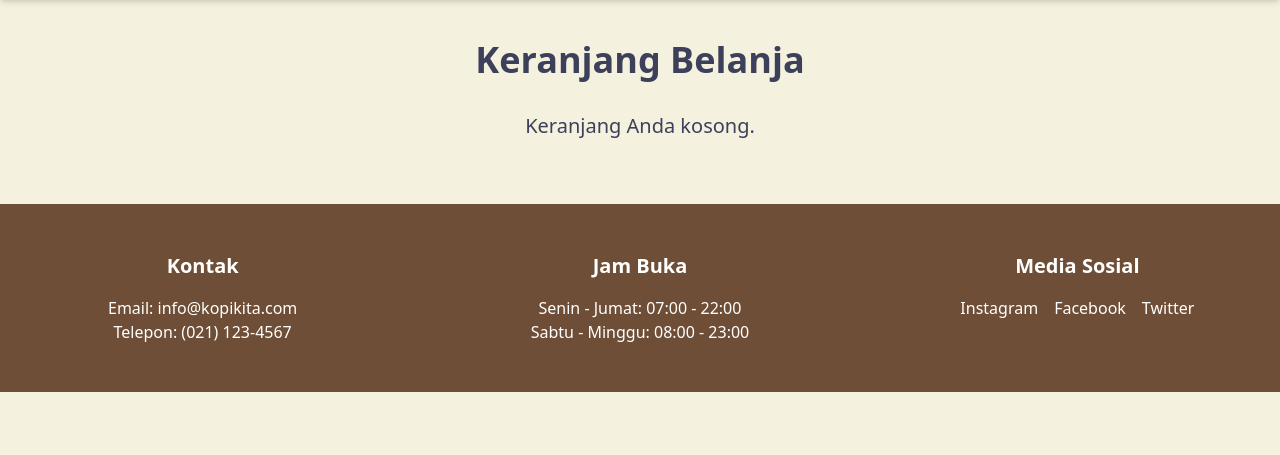
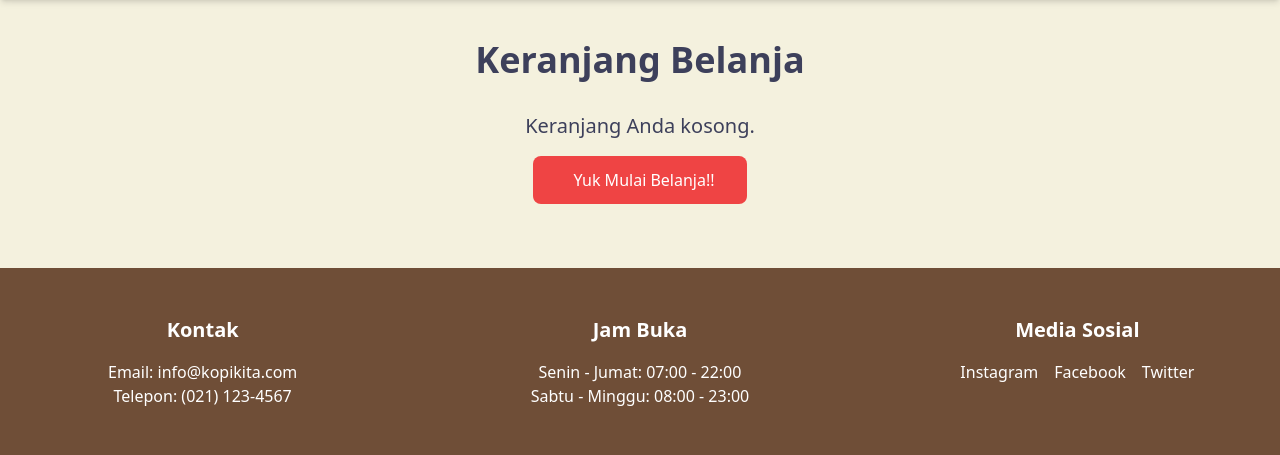
Before and after one commit to mazayansh/cafe-cart-system, a PHP site: page /keranjang.php in a window 1280 px wide. Shown: the part 56-511 px from the top of the page. Run offline with PHP 8.4, Linux system fonts and the light colour scheme; some libraries are stand-ins or nearby versions.

Commit message:
tambah fitur keranjang

```diff
--- a/keranjang.php
+++ b/keranjang.php
@@ -60,27 +60,6 @@ if (isset($_GET['plus'])) {
     <meta name="viewport" content="width=device-width, initial-scale=1.0">
     <title>Keranjang - Kopi Kita</title>
     <script src="https://cdn.tailwindcss.com"></script>
-    <script>
-        // Fungsi untuk toggle tombol minus dan plus
-        document.addEventListener('DOMContentLoaded', function () {
-            const minusButtons = document.querySelectorAll('.minus-btn');
-            const plusButtons = document.querySelectorAll('.plus-btn');
-
-            minusButtons.forEach(function (btn) {
-                const quantity = parseInt(btn.dataset.quantity, 10);
-                if (quantity <= 1) {
-                    btn.style.display = 'none'; // Sembunyikan tombol minus jika jumlah 1
-                }
-            });
-
-            plusButtons.forEach(function (btn) {
-                const quantity = parseInt(btn.dataset.quantity, 10);
-                if (quantity < 1) {
-                    btn.style.display = 'block'; // Tampilkan tombol plus
-                }
-            });
-        });
-    </script>
 </head>
 <body class="bg-[#f4f1de] text-[#3d405b]">
 
@@ -110,7 +89,17 @@ if (isset($_GET['plus'])) {
     <h1 class="text-4xl font-bold text-center mb-8">Keranjang Belanja</h1>
 
     <?php if (empty($_SESSION['cart'])): ?>
-        <p class="text-center text-xl">Keranjang Anda kosong.</p>
+        <p class="text-center text-xl mb-4">Keranjang Anda kosong.</p>
+
+        <!-- Tombol untuk kembali berbelanja -->
+        <div class="flex justify-center mt-4">
+            <form action="menu.php" method="GET">
+                <button type="submit" class="bg-red-500 text-white px-8 py-3 rounded-lg hover:bg-red-600 transition-all duration-300 ease-in-out transform hover:scale-105 flex items-center">
+                    <i class="fas fa-shopping-cart mr-2"></i> Yuk Mulai Belanja!!
+                </button>
+            </form>
+        </div>
+
     <?php else: ?>
         <div class="space-y-8">
             <?php foreach ($_SESSION['cart'] as $index => $item): ?>
@@ -122,11 +111,11 @@ if (isset($_GET['plus'])) {
                         <p class="text-gray-600 text-lg">Rp. <?= number_format($item['price'], 0, ',', '.') ?></p>
                         <p class="text-gray-500 text-sm">Jumlah: <?= $item['quantity'] ?></p>
                     </div>
-                    <div class="flex space-x-4">
+                    <div class="flex space-x-4 items-center">
                         <!-- Button Minus -->
                         <form action="keranjang.php" method="GET" class="flex items-center">
                             <input type="hidden" name="minus" value="<?= $index ?>">
-                            <button type="submit" class="bg-[#FF6347] text-white w-12 h-12 flex items-center justify-center rounded-full shadow-md hover:bg-[#FF4500] transition-all duration-300 ease-in-out transform hover:scale-110 minus-btn" data-quantity="<?= $item['quantity'] ?>">
+                            <button type="submit" class="bg-gray-300 text-black w-12 h-12 flex items-center justify-center rounded-full shadow-md hover:bg-[#FF4500] transition-all duration-300 ease-in-out transform hover:scale-110 minus-btn" data-quantity="<?= $item['quantity'] ?>">
                                 <span class="text-2xl">-</span>
                             </button>
                         </form>
@@ -136,7 +125,7 @@ if (isset($_GET['plus'])) {
                         <!-- Button Plus -->
                         <form action="keranjang.php" method="GET" class="flex items-center">
                             <input type="hidden" name="plus" value="<?= $index ?>">
-                            <button type="submit" class="bg-[#32CD32] text-white w-12 h-12 flex items-center justify-center rounded-full shadow-md hover:bg-[#28a745] transition-all duration-300 ease-in-out transform hover:scale-110 plus-btn" data-quantity="<?= $item['quantity'] ?>">
+                            <button type="submit" class="bg-gray-300 text-black w-12 h-12 flex items-center justify-center rounded-full shadow-md hover:bg-[#28a745] transition-all duration-300 ease-in-out transform hover:scale-110 plus-btn" data-quantity="<?= $item['quantity'] ?>">
                                 <span class="text-2xl">+</span>
                             </button>
                         </form>
@@ -144,8 +133,8 @@ if (isset($_GET['plus'])) {
                         <!-- Hapus Item -->
                         <form action="keranjang.php" method="GET">
                             <input type="hidden" name="remove" value="<?= $index ?>">
-                            <button type="submit" class="bg-red-500 text-white px-4 py-2 rounded-lg hover:bg-red-600 transition-all duration-300 ease-in-out transform hover:scale-105 flex items-center">
-                                <i class="fas fa-trash-alt mr-2"></i> Hapus
+                            <button type="submit" class="bg-red-500 text-white px-4 py-2 rounded-lg hover:bg-red-600 transition-all duration-300 ease-in-out transform hover:scale-105 justify-center flex items-center">
+                                <i class="fas fa-trash-alt mr-2"></i>Hapus
                             </button>
                         </form>
                     </div>
@@ -193,5 +182,6 @@ if (isset($_GET['plus'])) {
         </div>
     </div>
 </footer>
+
 </body>
 </html>
```
